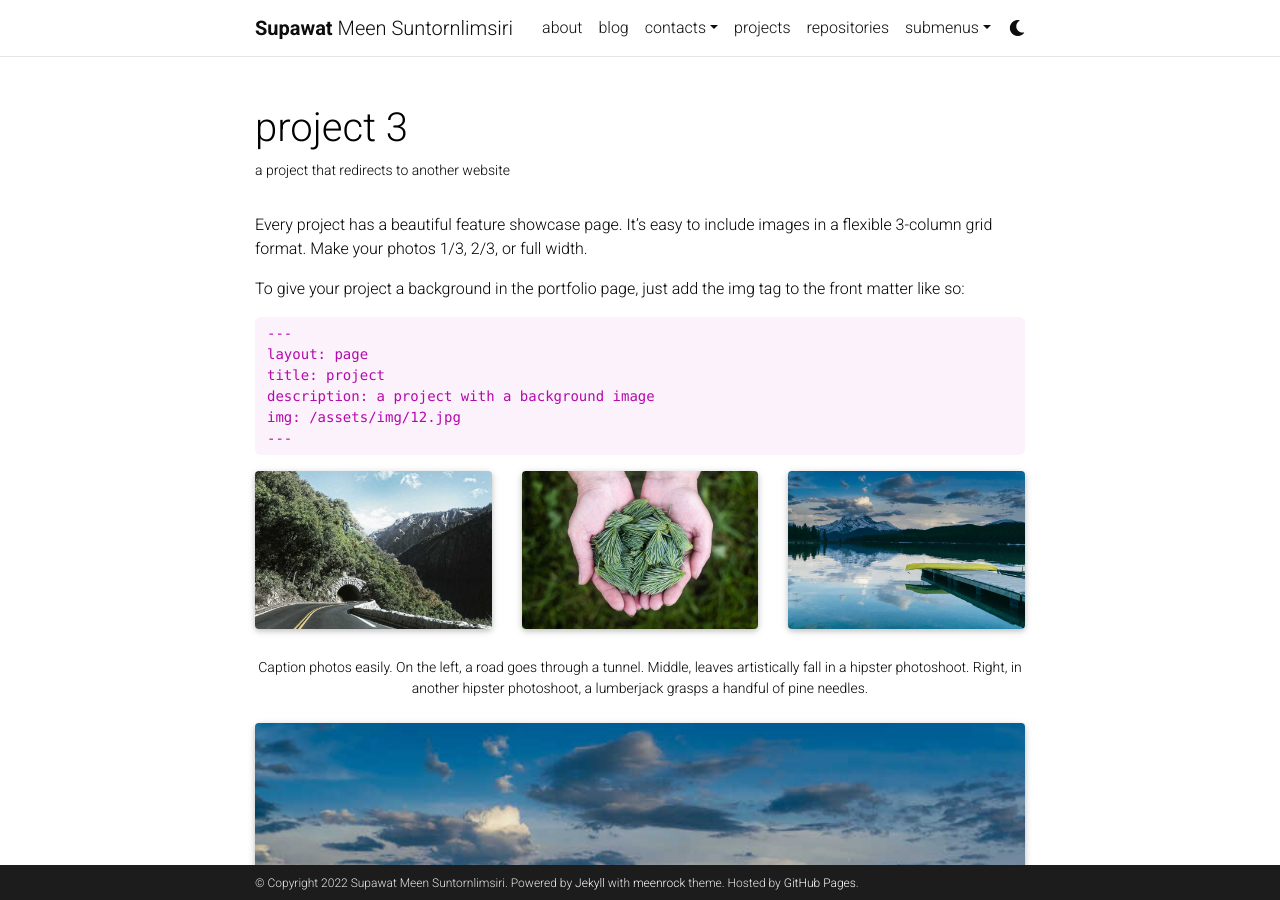
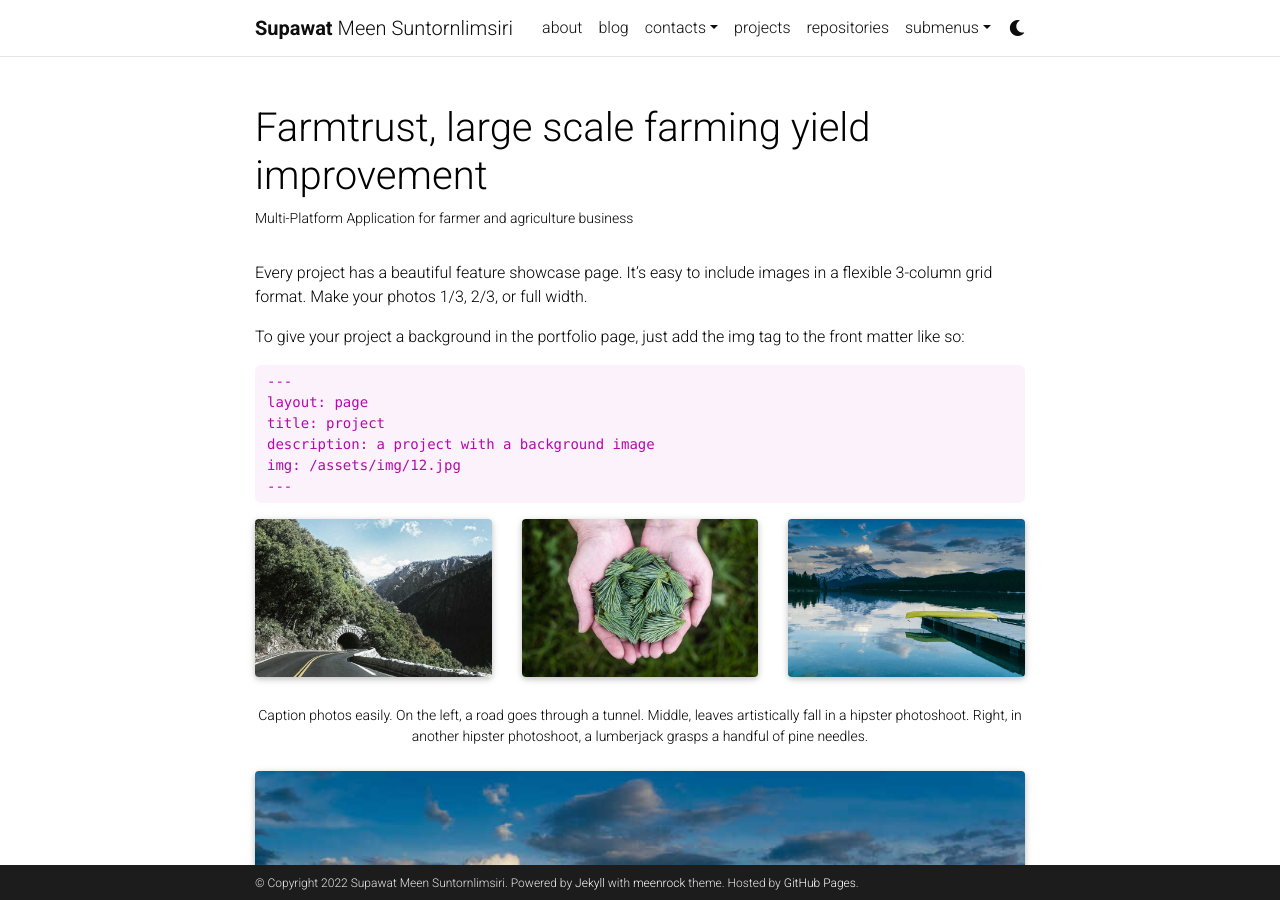
Before and after one commit to meenrock/my-documentation, a Jekyll site: the page built from _projects/3_project.md, in a window 1280 px wide and 900 px high. Built offline with Jekyll 4.4.1, drawn with Linux system fonts in a browser that asks for light colours; full-size pictures stand in for the smaller copies a plugin makes; comment, search, counter and statistics services are not loaded; a style sheet for code colours, icons or effects is not loaded.

Commit message:
adding farmtrust to project page

```diff
--- a/_projects/3_project.md
+++ b/_projects/3_project.md
@@ -1,9 +1,9 @@
 ---
 layout: page
-title: project 3
-description: a project that redirects to another website
-img: assets/img/7.jpg
-redirect: https://unsplash.com
+title: Farmtrust, large scale farming yield improvement
+description: Multi-Platform Application for farmer and agriculture business
+img: assets/img/farmtrust.jpg
+redirect: https://vsni.co.uk/services/farmtrust
 importance: 3
 category: work
 ---
```
Also changed, not shown: assets/img/farmtrust.jpg (added).
